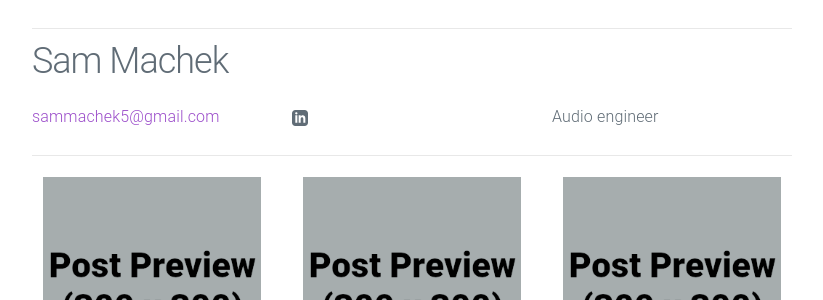
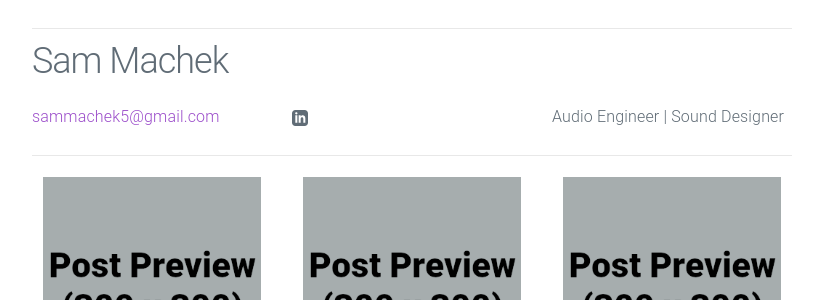
Before and after one commit to SamMachekPortfolio/SamMachekPortfolio.github.io, a Jekyll site: the page built from index.html, in a window 1280 px wide. Shown: the part 208-508 px from the top of the page, without its empty margins (228-1051 px from the left). Built offline with Jekyll 4.4.1, drawn with Linux system fonts in a browser that asks for light colours.

Commit message:
Update _config.yml

```diff
--- a/_config.yml
+++ b/_config.yml
@@ -2,7 +2,7 @@
 title: Sam Machek
 email: sammachek5@gmail.com
 description: > # keep this and put description below
-  Audio engineer
+  Audio Engineer | Sound Designer
 url: "SamMachekPortfolio.github.io" # the base hostname & protocol for your site
 linkedin_url: "www.linkedin.com/in/sam-machek-410247382"
 footer_text: "This site uses <a href='https://github.com/gamingportfolio/urban-theme-portfolio'>urban-theme (portfolio)</a>."
```
